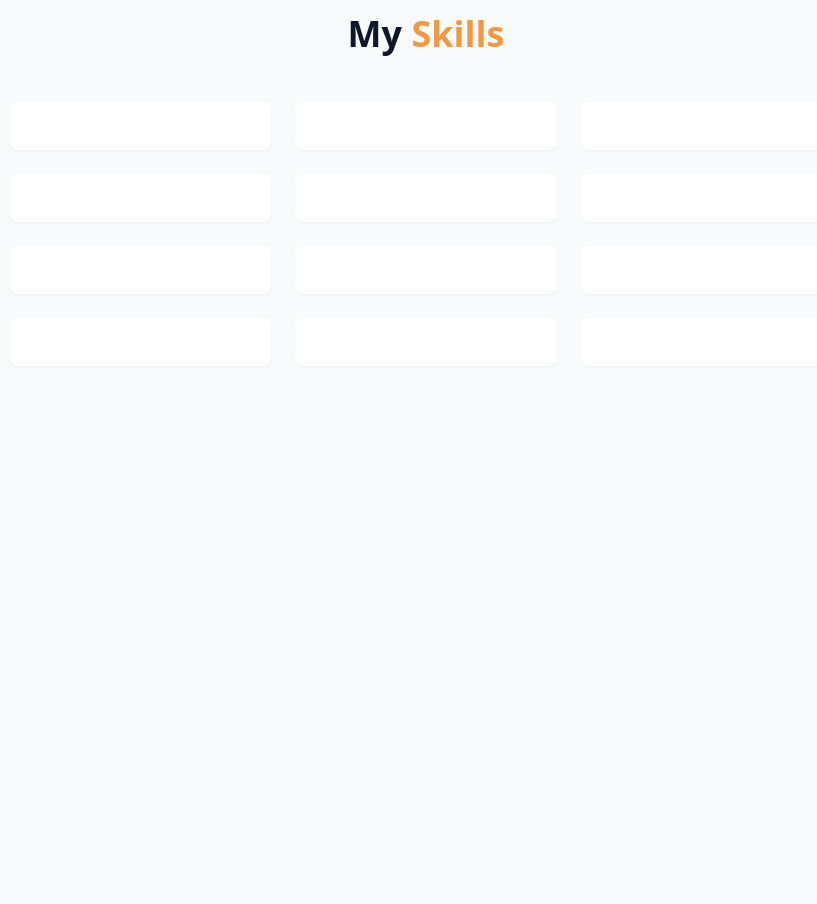
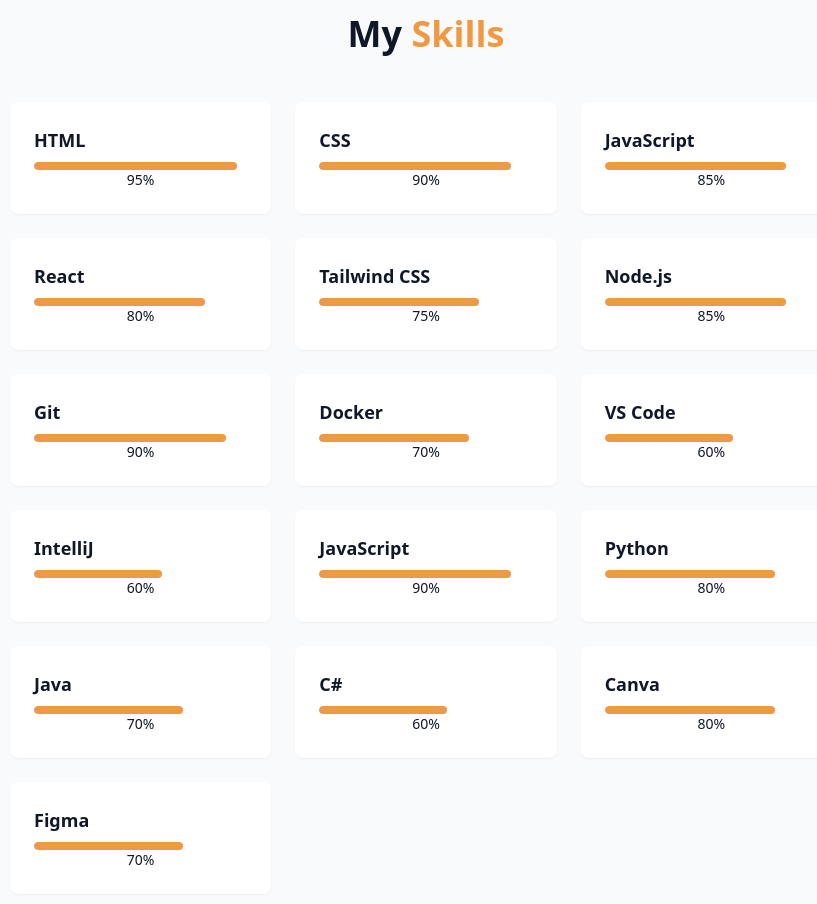
Before and after one commit to aarondvc/AnigmaWeb, a React (Vite) app: page / in a window 1280 px wide. Shown: the part 1740-2644 px from the top of the page, without its empty margins (214-1031 px from the left). Before the commit the page ends 2202 px from the top, so only its background shows below. Built offline with nearby package versions, Linux system fonts and the light colour scheme.

Commit message:
Added new skills to SkillsSection component along with progress bar.

```diff
--- a/src/components/SkillsSection.jsx
+++ b/src/components/SkillsSection.jsx
@@ -1,6 +1,10 @@
 const skills = [
    //Frontend
    {name: 'HTML', level: 95, category: 'frontend'},
+   {name: 'CSS', level: 90, category: 'frontend'},
+   {name: 'JavaScript', level: 85, category: 'frontend'},
+   {name: 'React', level: 80, category: 'frontend'},
+   {name: 'Tailwind CSS', level: 75, category: 'frontend'},
 
    //Backend
    {name: 'Node.js', level: 85, category: 'backend'},
@@ -34,6 +38,16 @@
          <div className="grid grid-cols-1 sm:grid-cols-2 lg:grid-cols-3 gap-6">
             {skills.map((skill, key) => (
                <div key={key} className="bg-card p-6 rounded-lg shadow-xs card-hover">
+                  <div className="text-left">
+                     <h3 className="font-semibold text-lg"> {skill.name}</h3>
+                  </div>
+                  <div className="w-full bg-secondary/50 rounded-full h-2 overflow-hidden mt-2">
+                     <div className="bg-primary h-2 rounded-full origin-left animate-[grow_1.5s_ease_out"
+                        style={{ width: `${skill.level}%` }}/>
+                  </div>
+                  <div className="text-sm text-muted-foreground">
+                     <span>{skill.level}%</span>
+                  </div>
                </div>
             ))}
          </div>
```
